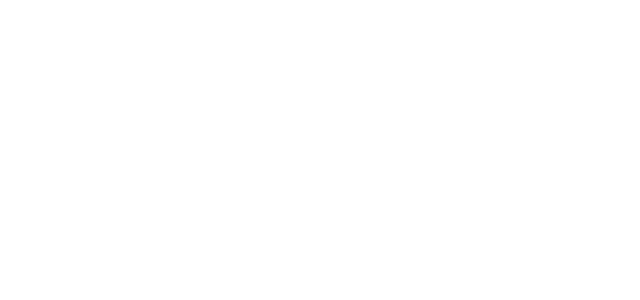
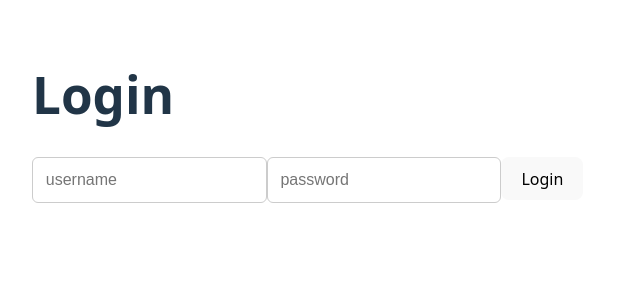
Before and after one commit to HseinKt/Areeba-postApp, a React (Vite) app: page /login in a window 1280 px wide. Before the commit this address had no page. Shown: the top 300 px of the page, without its empty margins (0-640 px from the left). Built offline with nearby package versions, Linux system fonts and the light colour scheme.

Commit message:
Finished Login Page and the api login

```diff
--- a/src/App.tsx
+++ b/src/App.tsx
@@ -3,6 +3,7 @@
 import PostDetails from "./pages/PostDetails"
 import PostCreate from "./pages/PostCreate"
 import PostUpdate from "./pages/PostUpdate"
+import Login from "./pages/Login"
 
 function App() {
 
@@ -13,6 +14,7 @@
         <Route path="/posts/:id" element={<PostDetails />} />
         <Route path="/create" element={<PostCreate />} />
         <Route path="/update/:id" element={<PostUpdate />} />
+        <Route path="/login" element={<Login />} />
       </Routes>
     </BrowserRouter>
   )
--- /dev/null
+++ b/src/api/auth.api.ts
@@ -0,0 +1,4 @@
+import type { AuthUser, LoginPayload } from "../types/auth.types"
+import api from "./axios"
+
+export const login = (payload: LoginPayload) => api.post<AuthUser>("/auth/login", payload);
--- /dev/null
+++ b/src/pages/Login.tsx
@@ -0,0 +1,52 @@
+import { useState } from "react";
+import { login } from "../api/auth.api";
+import { useNavigate } from "react-router-dom";
+
+const Login = () => {
+
+    const [userName, setUserName] = useState<string>("");
+    const [password, setPassword] = useState<string>("");
+    const Navigate = useNavigate();
+
+    const handleSubmit = async (e: React.FormEvent) => {
+        e.preventDefault();
+
+        if (!userName || !password) {
+            alert("Username and password are required");
+            return;
+        }
+        console.log("Login attempt with:", { userName, password });
+
+        try {
+            const body = {username: userName, password: password};
+            const response = await login(body);
+            console.log("Login successful:", response.data);
+            // alert("Login successful");
+            localStorage.setItem("token", response.data.accessToken);
+            Navigate('/');
+        } catch (error) {
+            console.log("Login error:", error);
+        }
+    }
+
+    return (
+        <form onSubmit={handleSubmit}>
+            <h1>Login</h1>
+            <input
+                type="text"
+                placeholder="username"
+                value={userName}
+                onChange={(e) => setUserName(e.target.value)}
+            />
+            <input
+                type="password"
+                placeholder="password"
+                value={password}
+                onChange={(e) => setPassword(e.target.value)}
+            />
+            <button type="submit">Login</button>
+        </form>
+     );
+}
+
+export default Login;
--- a/src/pages/PostsList.tsx
+++ b/src/pages/PostsList.tsx
@@ -57,6 +57,7 @@
             <div className="header">
                 <h1>Posts</h1>
                 <button onClick={() => Navigate('/create')}>Create Post</button>
+                <button onClick={() => Navigate('/login')}>Login</button>
             </div>
 
             {error && <p className="error">{error}</p>}
```
Also changed, not shown: src/context/AuthContext.tsx (added, +9 -0 lines), src/pages/PostUpdate.tsx (+0 -9 lines), src/pages/Register.tsx (added, +7 -0 lines), src/routes/ProtectedRoute.tsx (added, +9 -0 lines), src/types/auth.types.ts (added, +12 -0 lines).
